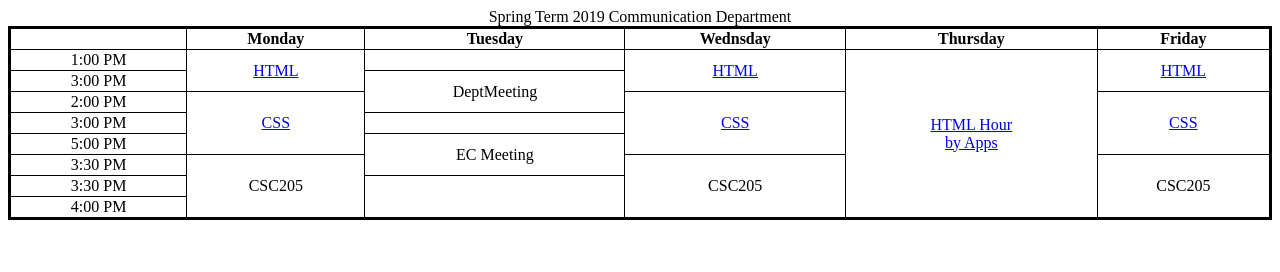
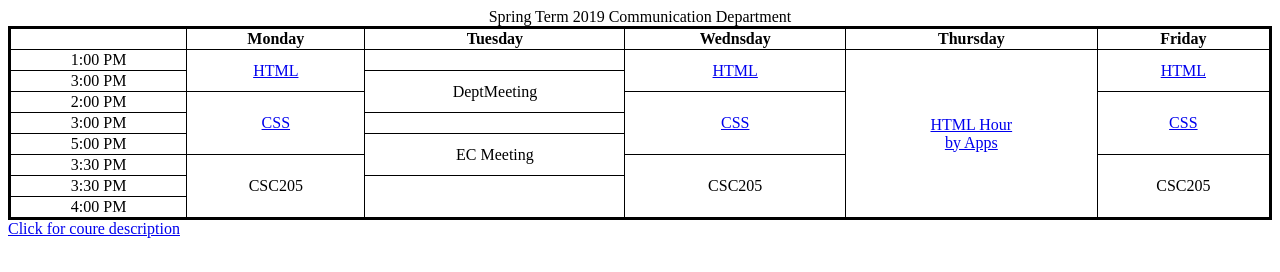
Before and after one commit to seif-1999/Assignment-tables-1, a plain HTML site: page index.html in a window 1280 px wide. Drawn offline with Linux system fonts and the light colour scheme.

Commit message:
Update index.html

```diff
--- a/index.html
+++ b/index.html
@@ -77,5 +77,7 @@ background-color:#ffe6b3
 
 
 </table>
+
+  <a href="Assig1-B.html">Click for coure description</a>
 </body>
 </html>
```
